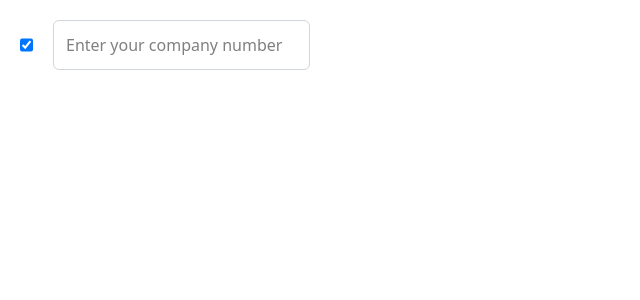
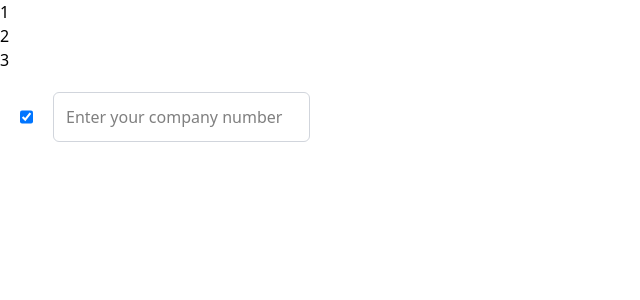
Before and after one commit to evondev/react-in-depth, a React (Vite) app: page / in a window 1280 px wide. Shown: the top 300 px of the page, without its empty margins (0-640 px from the left). Built offline with nearby package versions, Linux system fonts and the light colour scheme; the HTML template or start-up script is replaced by a standard one.

Commit message:
lesson: react reconciliation key

```diff
--- a/src/App.tsx
+++ b/src/App.tsx
@@ -3,9 +3,26 @@ import ReactReconciliationSolution from "./components/react-reconciliation/solut
 function App() {
   return (
     <>
+      {[1, 2, 3].map((item) => (
+        <div>{item}</div>
+      ))}
       <ReactReconciliationSolution />
     </>
   );
 }
+// const list = [
+//   {
+//     type: "div",
+//     key: "3"
+//   },
+//   {
+//     type: "div",
+//     key: "2"
+//   },
+//   {
+//     type: "div",
+//     key: "1"
+//   },
+// ];
 
 export default App;
--- a/src/components/react-reconciliation/solution/index.tsx
+++ b/src/components/react-reconciliation/solution/index.tsx
@@ -19,16 +19,17 @@ export default function ReactReconciliationSolution(
           className="p-3 border border-gray-300 rounded-md outline-none"
           id="company-number"
           placeholder="Enter your company number"
+          key="company-number"
         />
-      ) : null}
-      {!isCompany ? (
+      ) : (
         <input
           type="text"
           className="p-3 border border-gray-300 rounded-md outline-none"
           id="person-number"
           placeholder="Enter your person number"
+          key="person-number"
         />
-      ) : null}
+      )}
     </div>
   );
 }
@@ -46,6 +47,32 @@ const virtualDOM = {
   },
 };
 
+const virtualDOMArrayNew = {
+  props: {
+    children: [
+      {
+        type: "input", //checkbox
+      },
+      {
+        type: "input",
+        key:"company-number"
+      },
+    ],
+  },
+};
+const virtualDOMArrayNew2 = {
+  props: {
+    children: [
+      {
+        type: "input", //checkbox
+      },
+      {
+        type: "input",
+        key:"person-number"
+      },
+    ],
+  },
+};
 const virtualDOMArray = {
   props: {
     children: [
```
